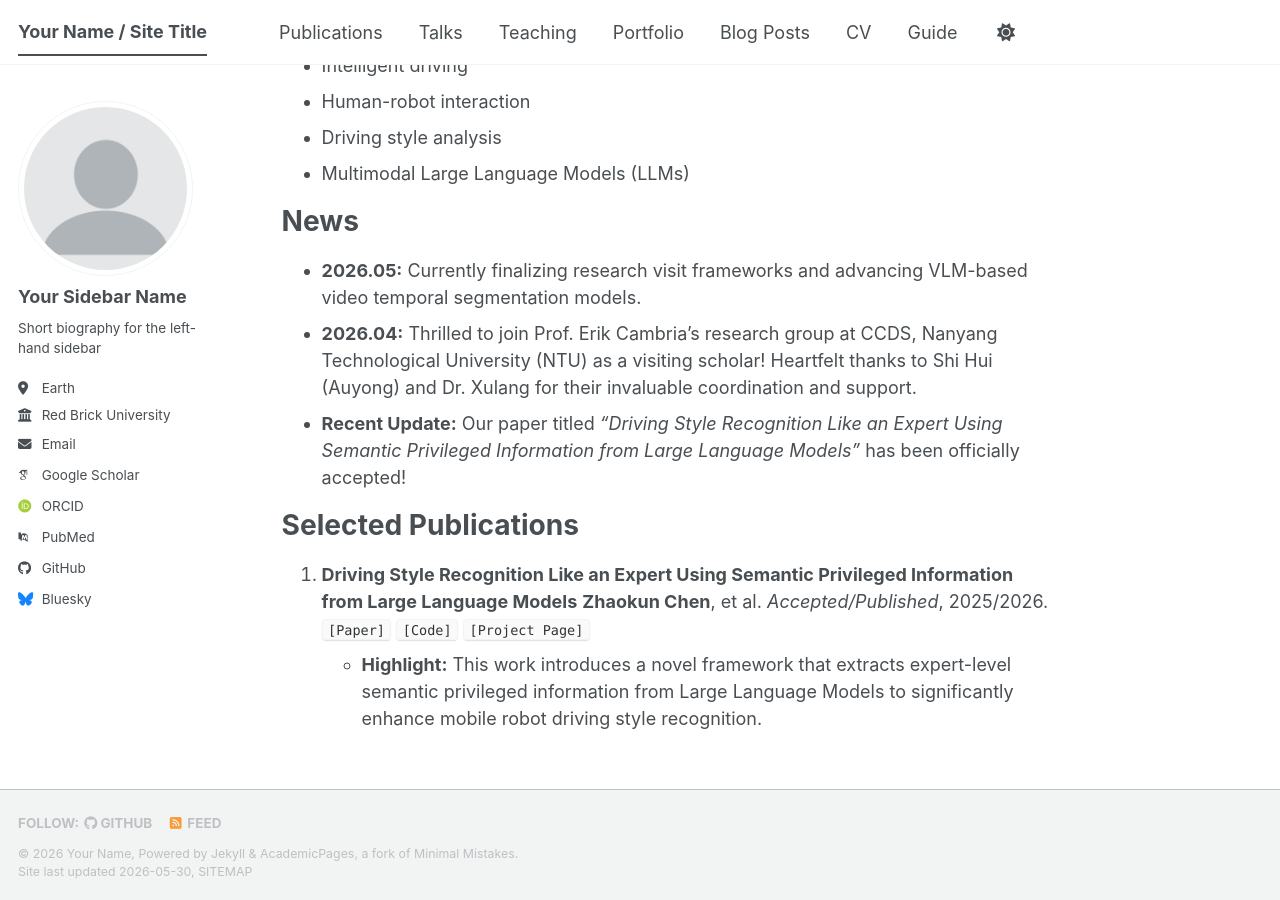
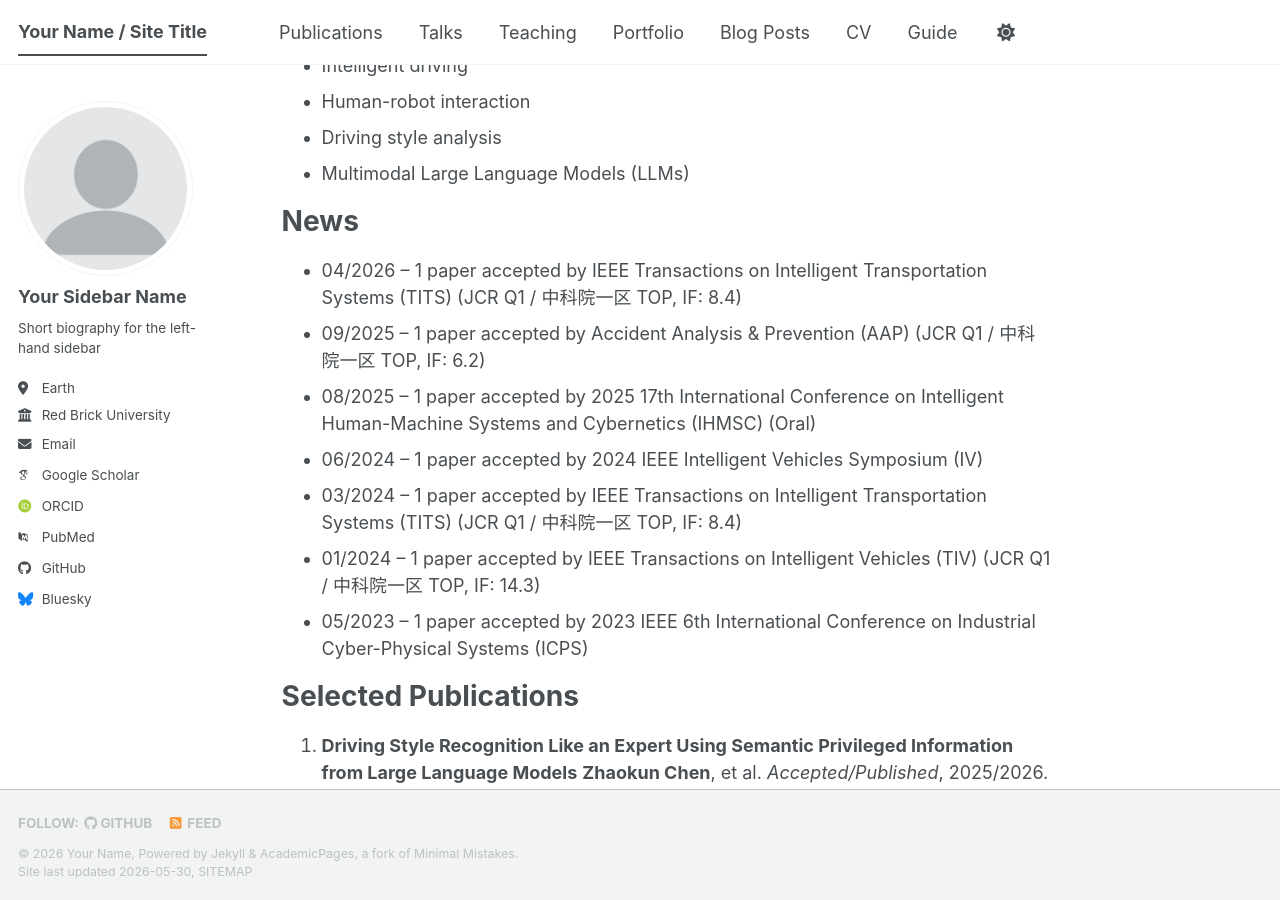
Before and after one commit to zhaokun-bit/zhaokun-bit.github.io, a Jekyll site: the page built from _pages/about.md, in a window 1280 px wide and 900 px high, scrolled down 300 px. Built offline with Jekyll 4.4.1, drawn with Linux system fonts in a browser that asks for light colours; some web fonts are replaced; a script bundle is joined from its source files by our own code; library files that are not in the unit come from our copies.

Commit message:
Update about.md

```diff
--- a/_pages/about.md
+++ b/_pages/about.md
@@ -18,9 +18,13 @@ My recent works are mainly on:
 
 News
 ======
-* **2026.05:** Currently finalizing research visit frameworks and advancing VLM-based video temporal segmentation models.
-* **2026.04:** Thrilled to join Prof. Erik Cambria's research group at CCDS, Nanyang Technological University (NTU) as a visiting scholar! Heartfelt thanks to Shi Hui (Auyong) and Dr. Xulang for their invaluable coordination and support.
-* **Recent Update:** Our paper titled *"Driving Style Recognition Like an Expert Using Semantic Privileged Information from Large Language Models"* has been officially accepted!
+* 04/2026 – 1 paper accepted by IEEE Transactions on Intelligent Transportation Systems (TITS) (JCR Q1 / 中科院一区 TOP, IF: 8.4)
+* 09/2025 – 1 paper accepted by Accident Analysis & Prevention (AAP) (JCR Q1 / 中科院一区 TOP, IF: 6.2)
+* 08/2025 – 1 paper accepted by 2025 17th International Conference on Intelligent Human-Machine Systems and Cybernetics (IHMSC) (Oral)
+* 06/2024 – 1 paper accepted by 2024 IEEE Intelligent Vehicles Symposium (IV)
+* 03/2024 – 1 paper accepted by IEEE Transactions on Intelligent Transportation Systems (TITS) (JCR Q1 / 中科院一区 TOP, IF: 8.4)
+* 01/2024 – 1 paper accepted by IEEE Transactions on Intelligent Vehicles (TIV) (JCR Q1 / 中科院一区 TOP, IF: 14.3)
+* 05/2023 – 1 paper accepted by 2023 IEEE 6th International Conference on Industrial Cyber-Physical Systems (ICPS)
 
 Selected Publications
 ======
```
